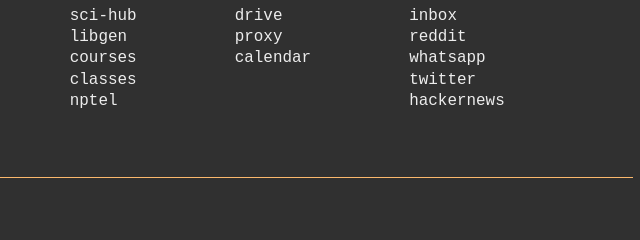
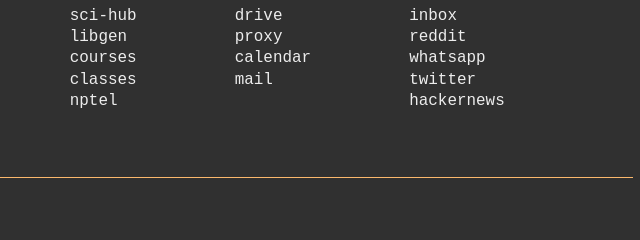
Before and after one commit to aklsh/startpage, a plain HTML site: page index.html in a window 1280 px wide. Shown: the part 205-445 px from the top of the page, 457-1097 px from the left. Drawn offline with Linux system fonts and the light colour scheme.

Commit message:
added smail

```diff
--- a/index.html
+++ b/index.html
@@ -119,6 +119,7 @@
                 <li><a href="https://drive.google.com/drive/u/0/">drive</a></li>
                 <li><a href="https://netaccess.iitm.ac.in">proxy</a></li>
                 <li><a href="https://calendar.google.com">calendar</a></li>
+                <li><a href="https://mail.google.com">mail</a></li>
             </ul>
             <ul>
                 <li>misc</li>
```
